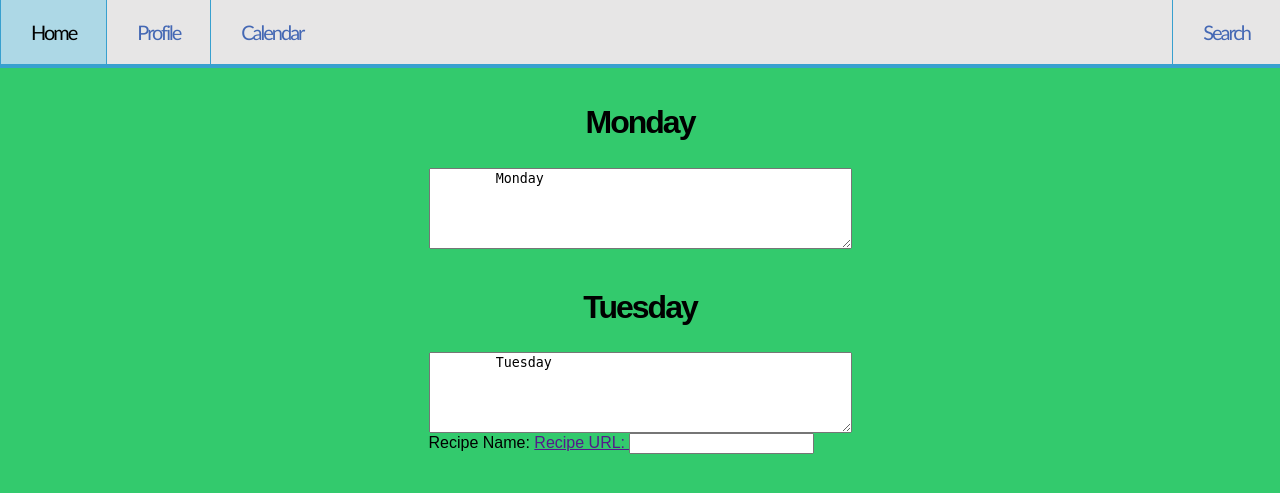
After one commit to KhangN2234/Meal-Plan-Project, a Flask app: page /calendar in a window 1280 px wide. The commit adds this page. Shown: the top 493 px of the page. Run offline with Flask 2, Linux system fonts and the light colour scheme.

Commit message:
Basic CSS and HTML
Only Monday and Tuesday for now

```diff
--- /dev/null
+++ b/meal_app/calendar/calendar_routes.py
@@ -0,0 +1,17 @@
+from meal_app import app
+from flask import Flask, render_template, request, redirect
+from flask import Blueprint
+import re
+
+calendar_templates = Blueprint('calendar',__name__)
+
+@app.route('/calendar', methods=['GET', 'POST'])
+def calendar():
+    if request.method == 'GET':
+        return render_template('calendar.html')
+    else:
+        recipe_label = request.form.get('recipe_label')
+        recipe_url = request.form.get('url')
+
+    # You can now display the recipe name and URL on the calendar page
+    return render_template('calendar.html', recipe_label=recipe_label, recipe_url=recipe_url)
--- a/meal_app/routes.py
+++ b/meal_app/routes.py
@@ -10,7 +10,7 @@ from .scale_recipe.scale_recipe_routes import scaled_recipe_templates
 from .scale_recipe.recipe_scaling_routes import recipe_scaling_templates
 from .search_recipe.search_routes import search_templates
 from .shopping_cart.shopping_cart_route import shopping_cart_template
-from .calender.calender_routes import calender_templates
+from .calendar.calendar_routes import calendar_templates
 
 
 @app.route('/')
@@ -57,4 +57,4 @@ app.register_blueprint(search_templates)
 app.register_blueprint(scaled_recipe_templates)
 app.register_blueprint(recipe_scaling_templates)
 app.register_blueprint(shopping_cart_template)
-app.register_blueprint(calender_templates)
+app.register_blueprint(calendar_templates)
--- /dev/null
+++ b/meal_app/templates/calendar.html
@@ -0,0 +1,36 @@
+{% extends "layout.html" %}
+{% block content %}
+<title>Calendar</title>
+<head>
+</head>
+<body>
+<form action="{{ url_for('calendar') }}" method="POST">
+    <h2>Monday</h2>
+    <div class="days">
+        <textarea id ="days" name="days"
+        rows="5" cols="50">
+        Monday
+        </textarea>
+    </div>
+
+    <h2>Tuesday</h2>
+    <div class="days">
+        <textarea id ="days" name="days"
+        rows="5" cols="50">
+        Tuesday
+        </textarea>
+    </div>
+    <form>
+        <label for="recipe_name">Recipe Name:</label>
+        <a href='{{recipe_url}}'>
+
+        <label for="recipe_url">Recipe URL:</label>
+        <input type="text" id="recipe_url" name="recipe_url" value="{{ recipe_url }}" readonly><br><br>
+
+        <!-- Add more calendar-specific fields or buttons if needed -->
+    </form>
+</form>
+
+</body>
+</html>
+{% endblock %}
--- a/meal_app/templates/layout.html
+++ b/meal_app/templates/layout.html
@@ -10,7 +10,7 @@
       <nav>
           <li><a href="{{ url_for('welcome') }}">Home</a></li>
           <li><a href="{{ url_for('profile') }}">Profile</a></li>
-          <li><a href="{{ url_for('calender') }}">Calender</a></li>
+          <li><a href="{{ url_for('calendar') }}">Calendar</a></li>
           <li style="float: right"><a href="{{ url_for('search') }}">Search</a></li>
       </nav>
     </h2>
--- a/meal_app/templates/search.html
+++ b/meal_app/templates/search.html
@@ -114,6 +114,10 @@
                             {% endfor %}
                             <button type="submit">Scale Recipe</button>
                         </form>
+                        <br>
+                        <form action="/calendar" method="POST">
+                            <button type="submit">Add to Calendar</button>
+                        </form>
                     </ul>
                 </li>
             </ul>
```
Also changed, not shown: meal_app/calender/calender_routes.py (deleted, +0 -10 lines), meal_app/templates/calender.html (deleted, +0 -10 lines).
